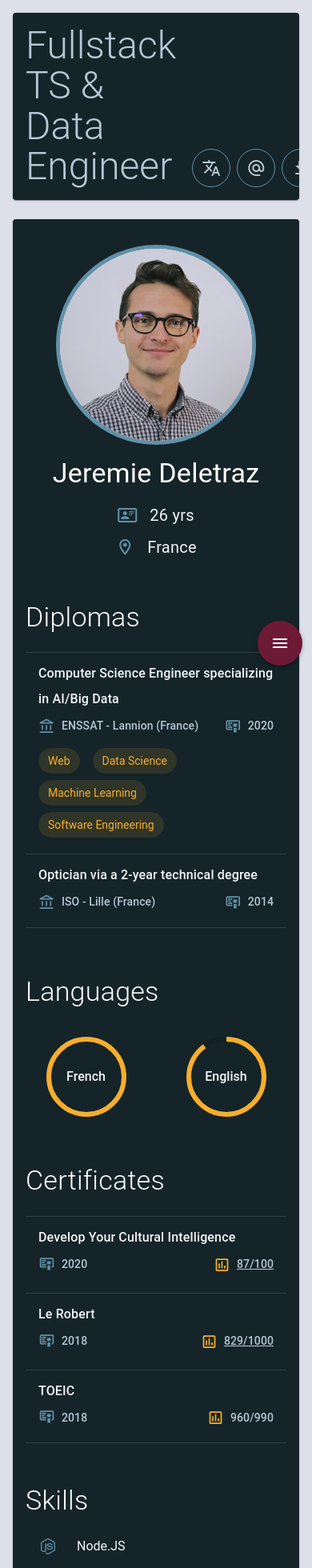
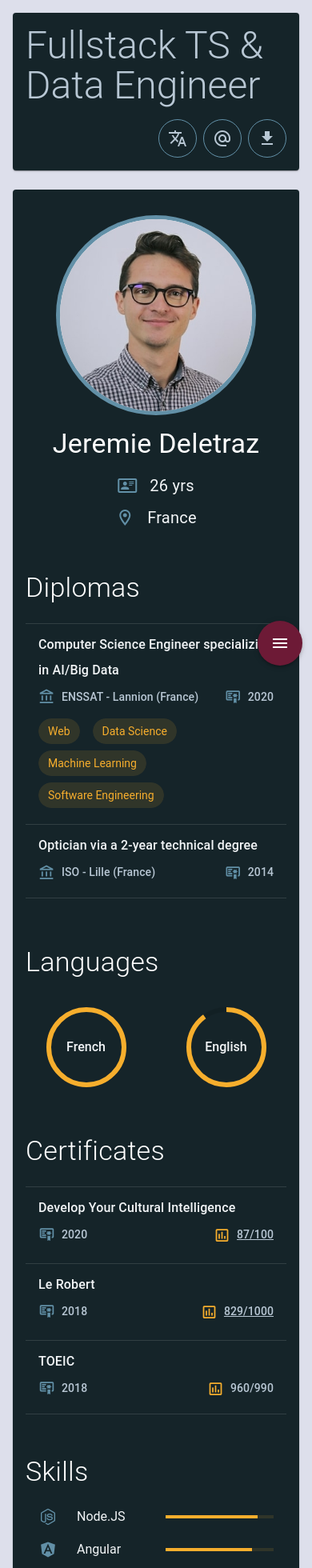
Before and after one commit to jrmdel/jrmdel.github.io, a Vue app: page / in a window 390 px wide. Shown: the top 1960 px of the page at 80% size. Built offline with nearby package versions, Linux system fonts and the light colour scheme.

Commit message:
Bugfix/mobile display (#9)
* fix: title display and skills on mobile

* 2.1.1

```diff
--- a/package.json
+++ b/package.json
@@ -1,6 +1,6 @@
 {
   "name": "jeremie",
-  "version": "2.1.0",
+  "version": "2.1.1",
   "private": true,
   "type": "module",
   "engines": {
--- a/src/components/MyTitle.vue
+++ b/src/components/MyTitle.vue
@@ -1,7 +1,9 @@
 <template>
   <div>
     <v-card slot="pdf-content" :color="cardColor">
-      <v-card-title class="d-flex justify-space-between align-end align-md-center pa-4">
+      <v-card-title
+        class="d-flex flex-column ga-4 justify-space-between align-end pa-4 ga-sm-2 flex-md-row ga-md-0 align-md-center"
+      >
         <span
           class="text-sm-h2 font-weight-light text-h3"
           :class="computedTextColor"
@@ -10,7 +12,7 @@
           {{ $t('title.label') }}
         </span>
 
-        <div class="d-flex ga-2 pl-5">
+        <div class="d-flex ga-2 pl-md-6">
           <v-btn
             :aria-label="$t('common.buttons.change-language')"
             :color="buttonColor"
--- a/src/components/Skills.vue
+++ b/src/components/Skills.vue
@@ -15,7 +15,7 @@
             {{ skill.text }}
           </span>
         </v-col>
-        <v-col cols="7" md="5" lg="6" xl="7">
+        <v-col cols="6" md="5" lg="6" xl="7">
           <v-progress-linear
             :color="sliderColor"
             hide-details
```
Also changed, not shown: 1 other file (tests, documents, lock files or other folders).
